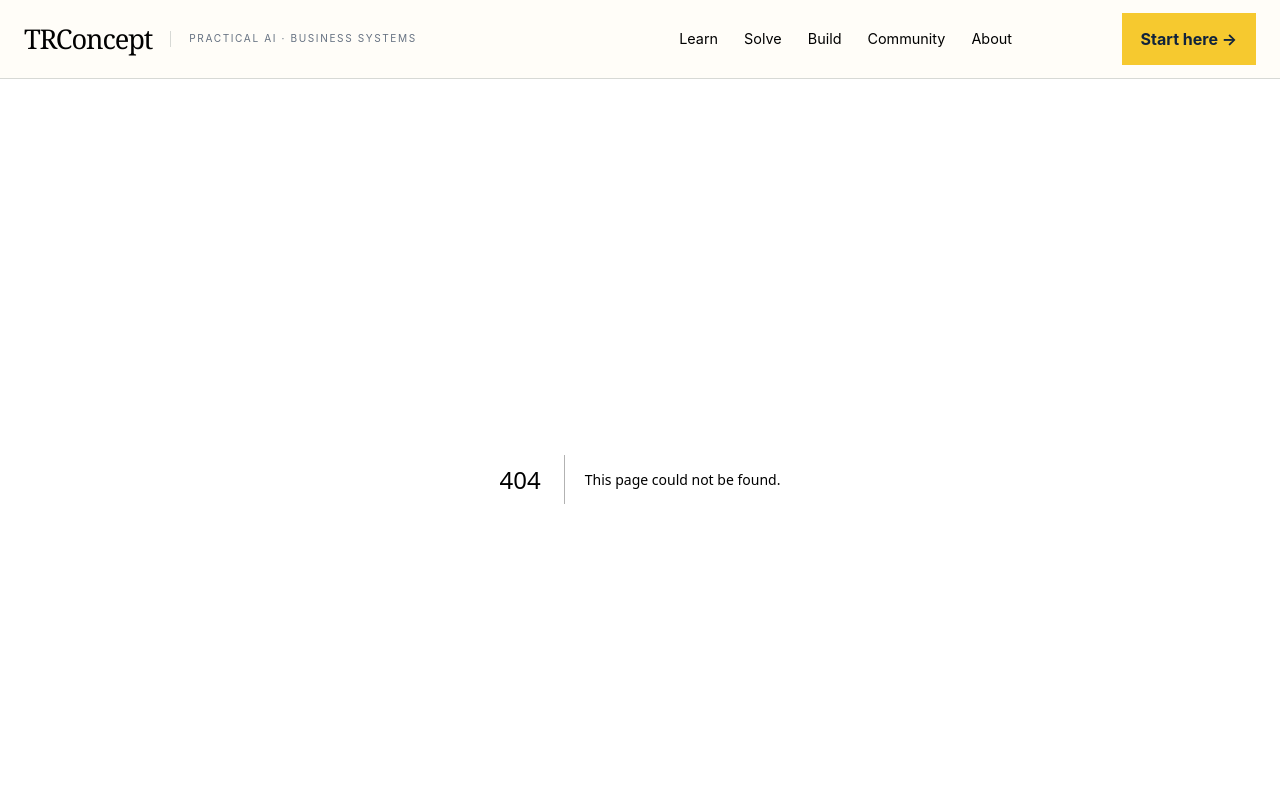
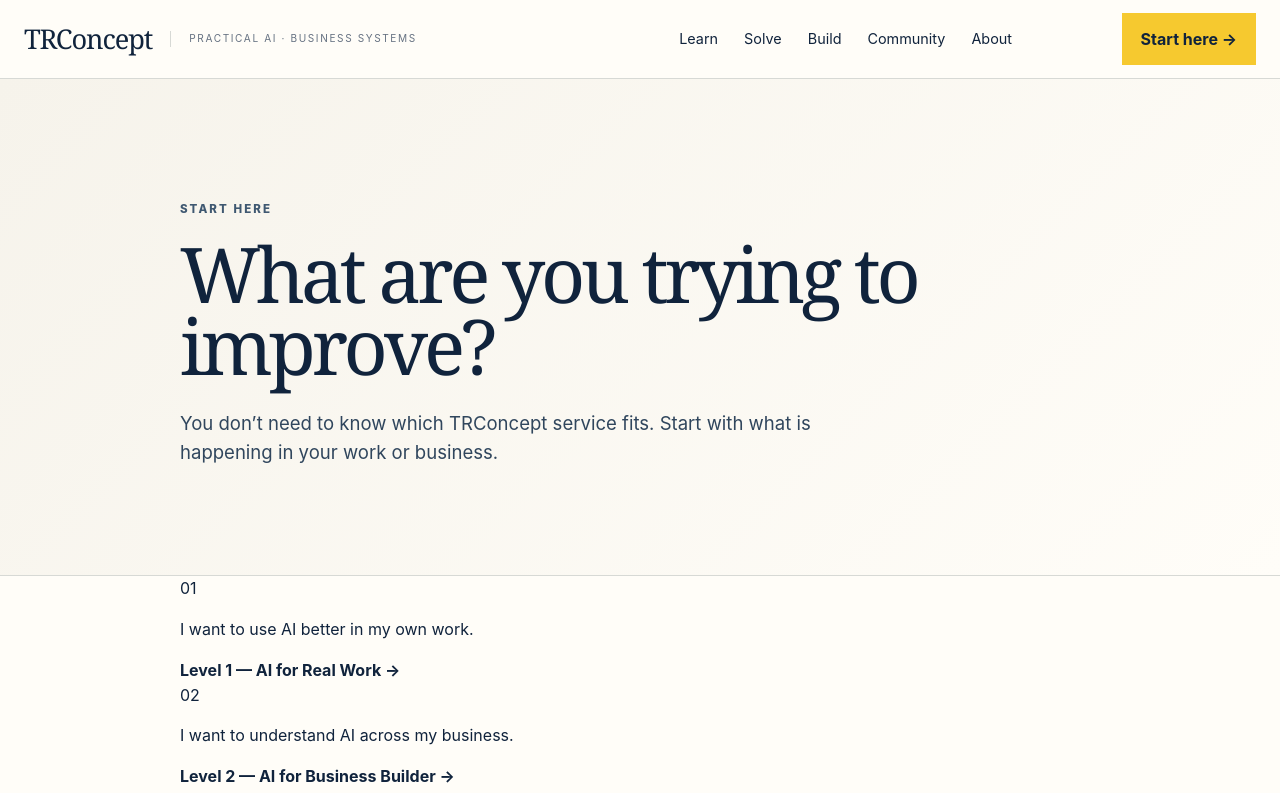
Before and after one commit to thuongr/tr-concept-website, a Next.js app: page /start-here in a window 1280 px wide. Before the commit this address had no page. Shown: the top 793 px of the page. Built offline with nearby package versions, Linux system fonts and the light colour scheme.

Commit message:
build: add V2 content pages

```diff
--- /dev/null
+++ b/app/start-here/page.tsx
@@ -0,0 +1,4 @@
+import type { Metadata } from "next";import Link from "next/link";import { PageHero } from "@/components/PageHero";
+export const metadata: Metadata={title:"Start Here"};
+const paths=[["I want to use AI better in my own work.","/learn/level-1","Level 1 — AI for Real Work"],["I want to understand AI across my business.","/learn/level-2","Level 2 — AI for Business Builder"],["I want to explore before committing to a course.","/community","AI Community Sessions"],["My business situation is messy and I want 1:1 help.","/solve","Solve"],["I need a focused landing page or digital project.","/build","Build"]];
+export default function Page(){return <><PageHero eyebrow="Start here" title="What are you trying to improve?" body="You don’t need to know which TRConcept service fits. Start with what is happening in your work or business."/><section className="content-section"><div className="shell narrow route-list">{paths.map(([problem,href,label],i)=><Link className="route-card" href={href} key={href}><span>{String(i+1).padStart(2,"0")}</span><div><p>{problem}</p><strong>{label} →</strong></div></Link>)}</div></section></>}
```
